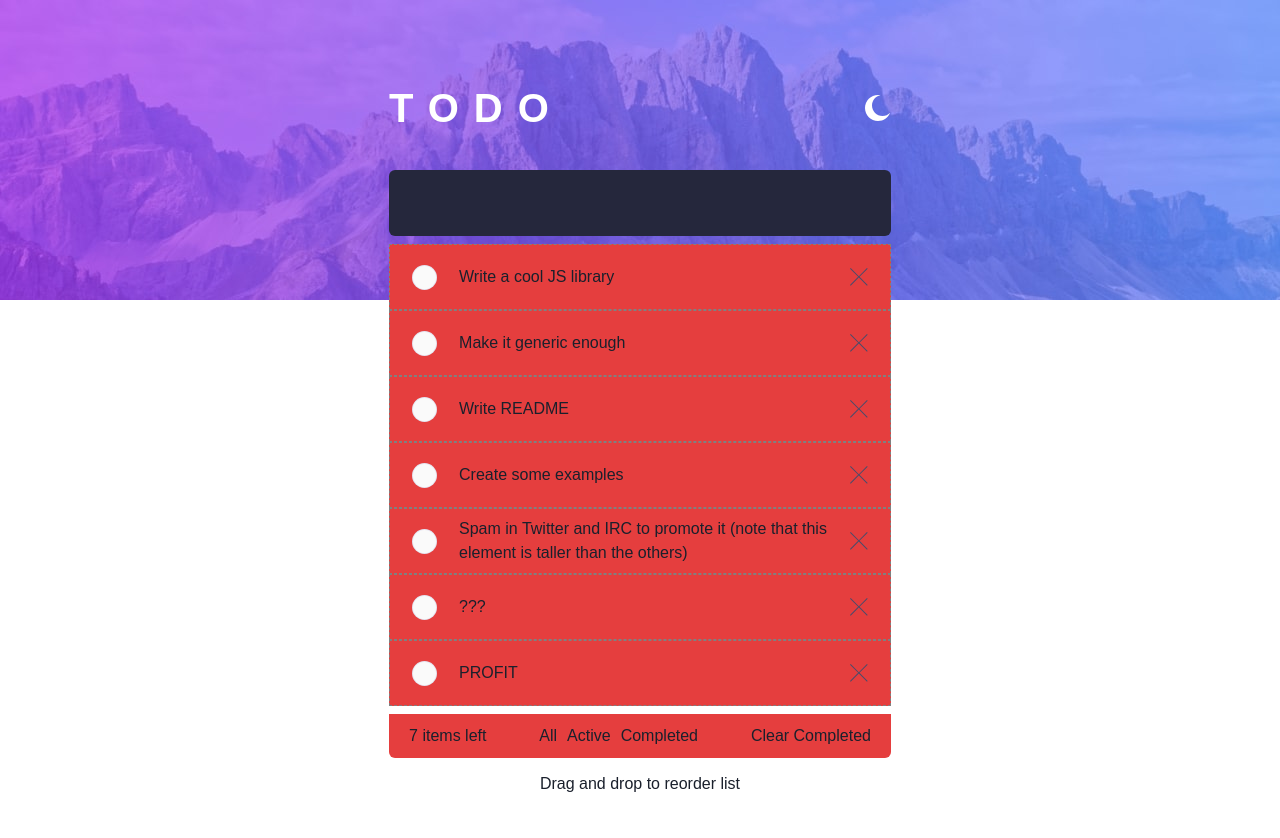
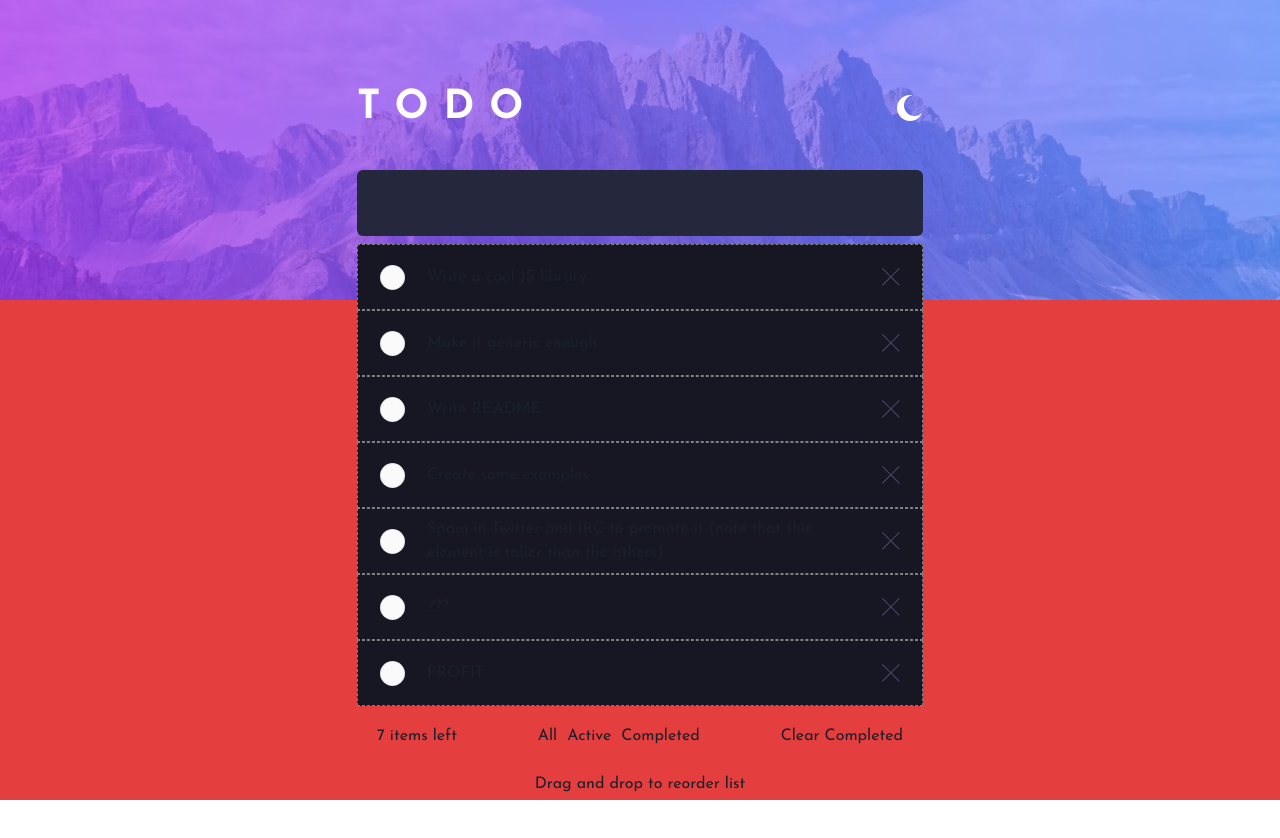
Before and after one commit to Ricuesta86/todo-app-frontend, a React (Vite) app: page / in a window 1280 px wide. Shown: the top 838 px of the page. Built offline with nearby package versions, Linux system fonts and the light colour scheme; a web font is replaced by a local one.

Commit message:
UseColorModeValue

```diff
--- a/src/App.tsx
+++ b/src/App.tsx
@@ -128,10 +128,10 @@ function App() {
     );
   };
 
-  const bg = useColorModeValue("red.500", "red.200");
+  const bg = useColorModeValue("red.500", "hsl(235, 21%, 11%)");
 
   return (
-    <Box fontFamily={`'Josefin Sans', sans-serif`} height={"800px"} maxW={"2x1"}>
+    <Box bg={bg} fontFamily={`'Josefin Sans', sans-serif`} height={"800px"} maxW={"2x1"}>
       <Heading
         backgroundImage={{
           sm: colorMode === "light" ? bgDesktopLight : bgDesktopDark,
--- a/src/components/Card.tsx
+++ b/src/components/Card.tsx
@@ -114,7 +114,7 @@ export const Card: FC<CardProps> = ({
 
   drag(drop(ref));
 
-  const bg = useColorModeValue("red.500", "red.200");
+  const bg = useColorModeValue("hsl(235, 21%, 11%)", "red.200");
 
   return (
     <Flex
--- a/src/main.tsx
+++ b/src/main.tsx
@@ -3,8 +3,10 @@ import ReactDOM from "react-dom/client";
 import {ChakraProvider} from "@chakra-ui/react";
 
 import App from "./App";
-import theme from "./theme";
+import theme from "./theme/theme";
 import Fonts from "./fonts";
+
+import "./theme/styles.css";
 
 ReactDOM.createRoot(document.getElementById("root") as HTMLElement).render(
   <React.StrictMode>
--- /dev/null
+++ b/src/theme/styles.css
@@ -0,0 +1 @@
+@import url('https://fonts.googleapis.com/css2?family=Josefin+Sans:wght@400;700&display=swap');
```
Also changed, not shown: src/theme/theme.ts (renamed from src/theme.ts).
